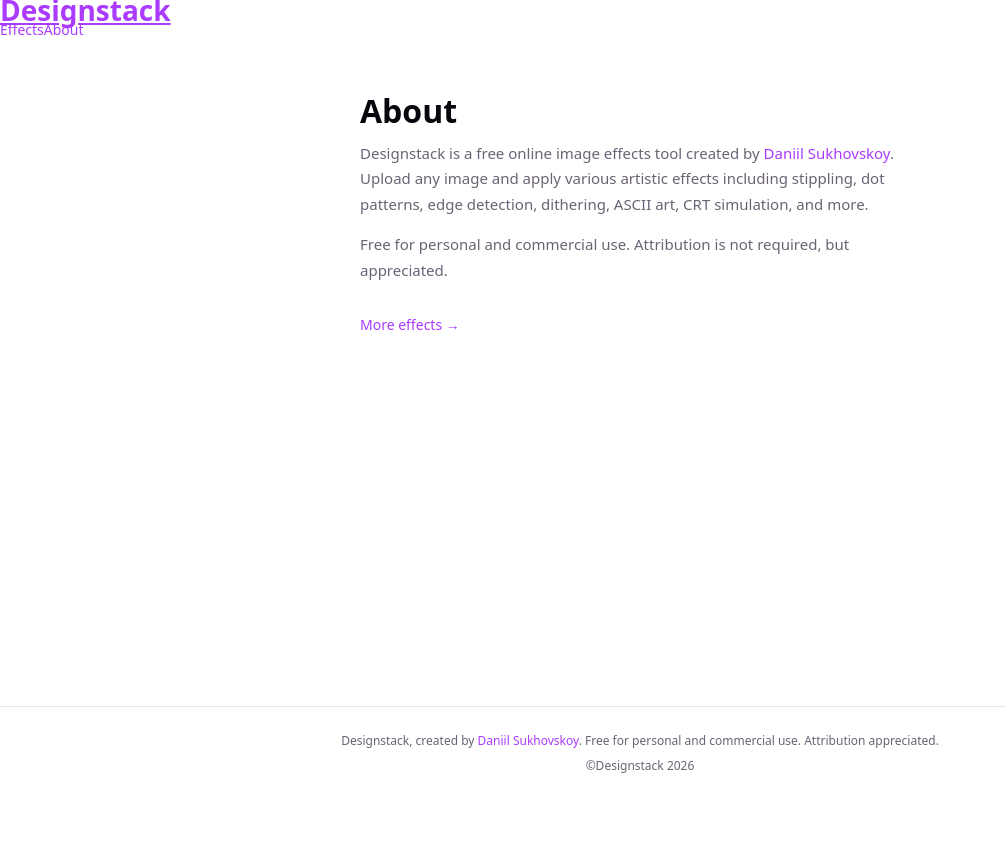
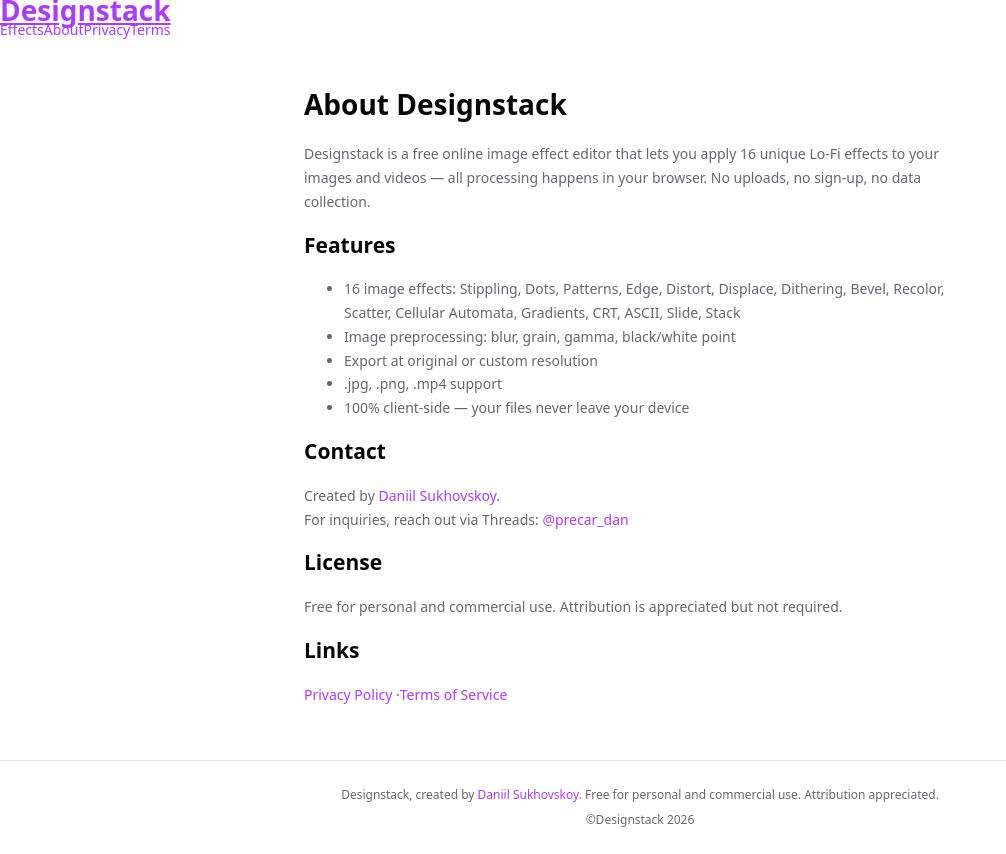
Before and after one commit to flffkaos-pixel/img, a React (Vite) app: page /about in a window 1280 px wide. Shown: the whole page, without its empty margins (0-1006 px from the left). Before the commit the page ends 800 px from the top, so only its background shows below. Built offline with nearby package versions, Linux system fonts and the light colour scheme.

Commit message:
seo: meta tags, JSON-LD, sitemap, robots, privacy/terms pages, lang=ko

```diff
--- a/index.html
+++ b/index.html
@@ -1,11 +1,57 @@
 <!doctype html>
-<html lang="en">
+<html lang="ko">
   <head>
     <meta charset="UTF-8" />
     <link rel="icon" type="image/svg+xml" href="/favicon.svg" />
     <meta name="viewport" content="width=device-width, initial-scale=1.0" />
-    <meta name="description" content="Designstack - Image Effects Editor" />
-    <title>Designstack</title>
+
+    <title>Designstack — 무료 이미지 효과 편집기 | 16가지 Lo‑Fi 효과</title>
+    <meta name="description" content="Designstack: 무료 온라인 이미지 효과 편집기. 스티플링, 도트, 패턴, 에지, 디더링, ASCII, CRT 등 16가지 Lo‑Fi 효과를 이미지와 영상에 적용하세요. 회원가입 없음, 무료 사용." />
+    <meta name="keywords" content="이미지 효과, 온라인 편집기, lo-fi 효과, 디더링, 스티플링, 아스키 아트, CRT 효과, 이미지 필터, 무료" />
+    <meta name="author" content="Daniil Sukhovskoy" />
+    <meta name="robots" content="index, follow" />
+
+    <meta property="og:title" content="Designstack — 무료 이미지 효과 편집기" />
+    <meta property="og:description" content="16가지 Lo‑Fi 이미지 효과를 무료로 적용하세요. 스티플링, 도트, 패턴, 디더링, ASCII, CRT 등." />
+    <meta property="og:url" content="https://designstack.pages.dev/" />
+    <meta property="og:image" content="https://designstack.pages.dev/og-image.jpg" />
+    <meta property="og:image:width" content="1200" />
+    <meta property="og:image:height" content="630" />
+    <meta property="og:type" content="website" />
+    <meta property="og:locale" content="ko_KR" />
+
+    <meta name="twitter:card" content="summary_large_image" />
+    <meta name="twitter:title" content="Designstack — 무료 이미지 효과 편집기" />
+    <meta name="twitter:description" content="16가지 Lo‑Fi 이미지 효과를 무료로 적용하세요." />
+    <meta name="twitter:image" content="https://designstack.pages.dev/og-image.jpg" />
+
+    <link rel="canonical" href="https://designstack.pages.dev/" />
+
+    <script type="application/ld+json">
+    {
+      "@context": "https://schema.org",
+      "@type": "WebApplication",
+      "name": "Designstack",
+      "url": "https://designstack.pages.dev/",
+      "description": "무료 온라인 이미지 효과 편집기. 16가지 Lo‑Fi 효과를 이미지와 영상에 적용하세요.",
+      "applicationCategory": "Multimedia",
+      "operatingSystem": "All",
+      "browserRequirements": "Requires JavaScript",
+      "offers": {
+        "@type": "Offer",
+        "price": "0",
+        "priceCurrency": "USD"
+      },
+      "author": {
+        "@type": "Person",
+        "name": "Daniil Sukhovskoy",
+        "url": "https://pivosoki.com"
+      }
+    }
+    </script>
+
+    <!-- Google AdSense -->
+    <meta name="google-adsense-account" content="ca-pub-xxxxxxxxxxxxxx" />
   </head>
   <body>
     <div id="root"></div>
--- a/src/App.tsx
+++ b/src/App.tsx
@@ -8,6 +8,8 @@
         <nav>
           <Link to="/effects">Effects</Link>
           <Link to="/about">About</Link>
+          <Link to="/privacy">Privacy</Link>
+          <Link to="/terms">Terms</Link>
         </nav>
       </header>
       <div className="main">
--- a/src/main.tsx
+++ b/src/main.tsx
@@ -6,6 +6,8 @@
 import HomePage from './pages/HomePage.tsx'
 import EffectPage from './pages/EffectPage.tsx'
 import AboutPage from './pages/AboutPage.tsx'
+import PrivacyPage from './pages/PrivacyPage.tsx'
+import TermsPage from './pages/TermsPage.tsx'
 
 createRoot(document.getElementById('root')!).render(
   <StrictMode>
@@ -17,6 +19,8 @@
           <Route path="/effects/:effectName" element={<EffectPage />} />
           <Route path="/animate/:effectName" element={<EffectPage />} />
           <Route path="/about" element={<AboutPage />} />
+          <Route path="/privacy" element={<PrivacyPage />} />
+          <Route path="/terms" element={<TermsPage />} />
         </Route>
       </Routes>
     </BrowserRouter>
--- a/src/pages/AboutPage.tsx
+++ b/src/pages/AboutPage.tsx
@@ -1,21 +1,33 @@
 export default function AboutPage() {
   return (
-    <div style={{ padding: '60px 40px', maxWidth: 640, margin: '0 auto' }}>
-      <h1 style={{ fontSize: 32, color: 'var(--text-h)', margin: '0 0 20px' }}>About</h1>
-      <p style={{ lineHeight: 1.7, fontSize: 15 }}>
-        Designstack is a free online image effects tool created by{' '}
-        <a href="https://pivosoki.com" target="_blank" rel="noopener noreferrer">Daniil Sukhovskoy</a>.
-        Upload any image and apply various artistic effects including stippling, dot patterns,
-        edge detection, dithering, ASCII art, CRT simulation, and more.
+    <main style={{ maxWidth: 720, margin: '0 auto', padding: '40px 24px', lineHeight: 1.7 }}>
+      <h1>About Designstack</h1>
+
+      <p>Designstack is a free online image effect editor that lets you apply 16 unique Lo‑Fi effects to your images and videos — all processing happens in your browser. No uploads, no sign‑up, no data collection.</p>
+
+      <h2>Features</h2>
+      <ul>
+        <li>16 image effects: Stippling, Dots, Patterns, Edge, Distort, Displace, Dithering, Bevel, Recolor, Scatter, Cellular Automata, Gradients, CRT, ASCII, Slide, Stack</li>
+        <li>Image preprocessing: blur, grain, gamma, black/white point</li>
+        <li>Export at original or custom resolution</li>
+        <li>.jpg, .png, .mp4 support</li>
+        <li>100% client-side — your files never leave your device</li>
+      </ul>
+
+      <h2>Contact</h2>
+      <p>
+        Created by <a href="https://pivosoki.com" target="_blank" rel="noopener noreferrer">Daniil Sukhovskoy</a>.<br />
+        For inquiries, reach out via Threads: <a href="https://www.threads.com/@precar_dan" target="_blank" rel="noopener noreferrer">@precar_dan</a>
       </p>
-      <p style={{ lineHeight: 1.7, fontSize: 15 }}>
-        Free for personal and commercial use. Attribution is not required, but appreciated.
+
+      <h2>License</h2>
+      <p>Free for personal and commercial use. Attribution is appreciated but not required.</p>
+
+      <h2>Links</h2>
+      <p>
+        <a href="/privacy">Privacy Policy</a> &middot;
+        <a href="/terms">Terms of Service</a>
       </p>
-      <p style={{ marginTop: 32 }}>
-        <a href="https://effect.app/" target="_blank" rel="noopener noreferrer">
-          More effects &rarr;
-        </a>
-      </p>
-    </div>
+    </main>
   )
 }
--- /dev/null
+++ b/src/pages/PrivacyPage.tsx
@@ -0,0 +1,23 @@
+export default function PrivacyPage() {
+  return (
+    <main style={{ maxWidth: 720, margin: '0 auto', padding: '40px 24px', lineHeight: 1.7 }}>
+      <h1>Privacy Policy</h1>
+      <p><em>Last updated: July 2, 2026</em></p>
+
+      <h2>1. Information We Collect</h2>
+      <p>Designstack does <strong>not</strong> collect, store, or transmit any personal information. All image processing happens entirely in your browser — no files are uploaded to any server.</p>
+
+      <h2>2. Google AdSense</h2>
+      <p>We use Google AdSense to serve ads. Google may use cookies and web beacons to collect information about your visits to this and other websites in order to provide relevant advertisements. You can learn more about Google's advertising practices at <a href="https://policies.google.com/technologies/ads" target="_blank" rel="noopener">https://policies.google.com/technologies/ads</a>.</p>
+
+      <h2>3. Cookies</h2>
+      <p>AdSense uses cookies for ad personalization. You may opt out of personalized advertising by visiting <a href="https://www.google.com/settings/ads" target="_blank" rel="noopener">Google Ads Settings</a>.</p>
+
+      <h2>4. Third-Party Links</h2>
+      <p>This site may contain links to third-party websites. We are not responsible for their privacy practices.</p>
+
+      <h2>5. Contact</h2>
+      <p>If you have any questions, please contact us through the <a href="/about">About page</a>.</p>
+    </main>
+  )
+}
--- /dev/null
+++ b/src/pages/TermsPage.tsx
@@ -0,0 +1,26 @@
+export default function TermsPage() {
+  return (
+    <main style={{ maxWidth: 720, margin: '0 auto', padding: '40px 24px', lineHeight: 1.7 }}>
+      <h1>Terms of Service</h1>
+      <p><em>Last updated: July 2, 2026</em></p>
+
+      <h2>1. Acceptance of Terms</h2>
+      <p>By using Designstack, you agree to these terms. If you do not agree, do not use the service.</p>
+
+      <h2>2. Use of Service</h2>
+      <p>Designstack is a free online image effect editor. All processing is done client-side in your browser. We do not store or transmit your images.</p>
+
+      <h2>3. Intellectual Property</h2>
+      <p>You retain all rights to your images. The Designstack tool itself is provided free for personal and commercial use. Attribution is appreciated but not required.</p>
+
+      <h2>4. Disclaimer</h2>
+      <p>The service is provided "as is" without warranty of any kind. We are not liable for any damages arising from the use of this service.</p>
+
+      <h2>5. Changes</h2>
+      <p>We reserve the right to update these terms at any time. Continued use after changes constitutes acceptance.</p>
+
+      <h2>6. Contact</h2>
+      <p>For questions, visit the <a href="/about">About page</a>.</p>
+    </main>
+  )
+}
```
Also changed, not shown: public/robots.txt (added), 1 other file (tests, documents, lock files or other folders).
